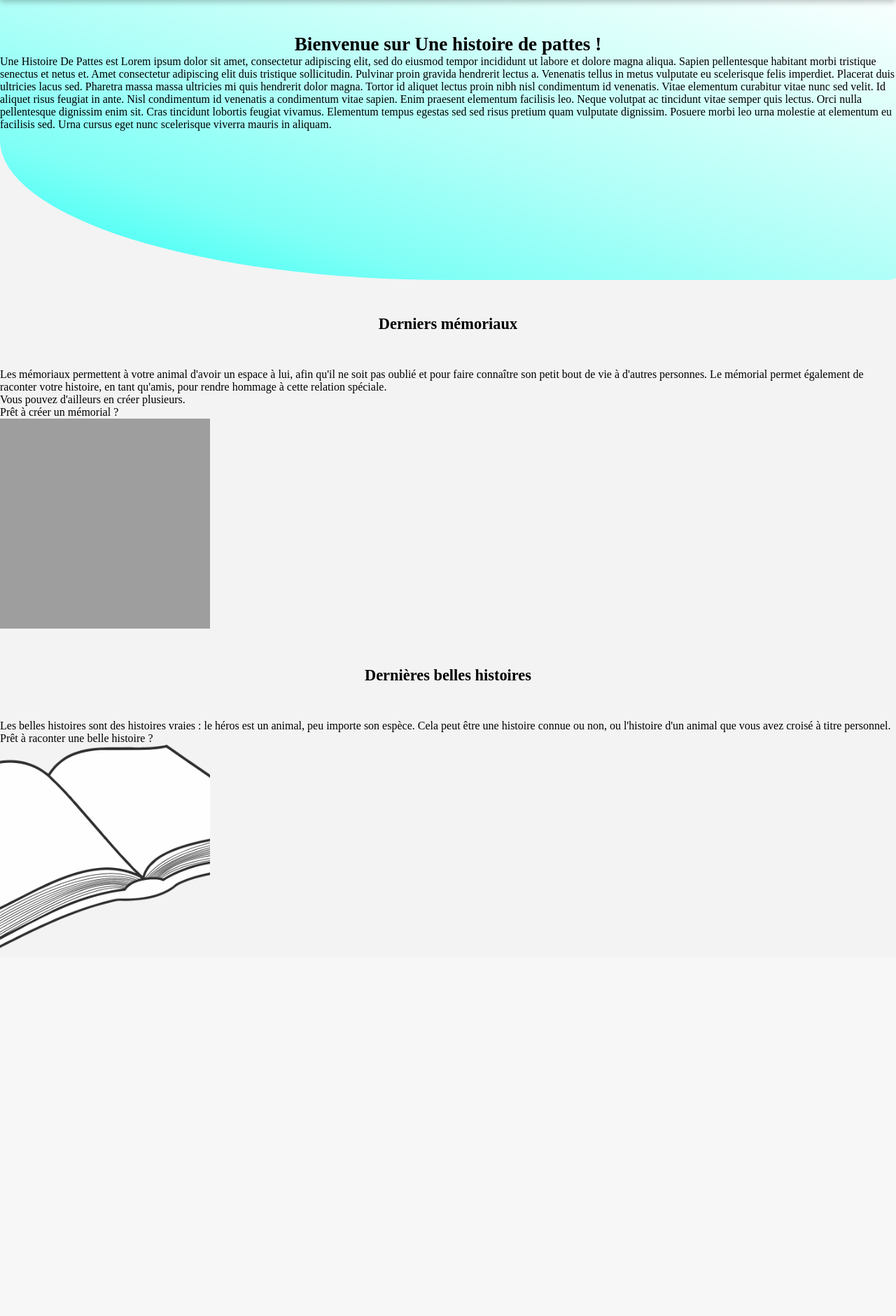
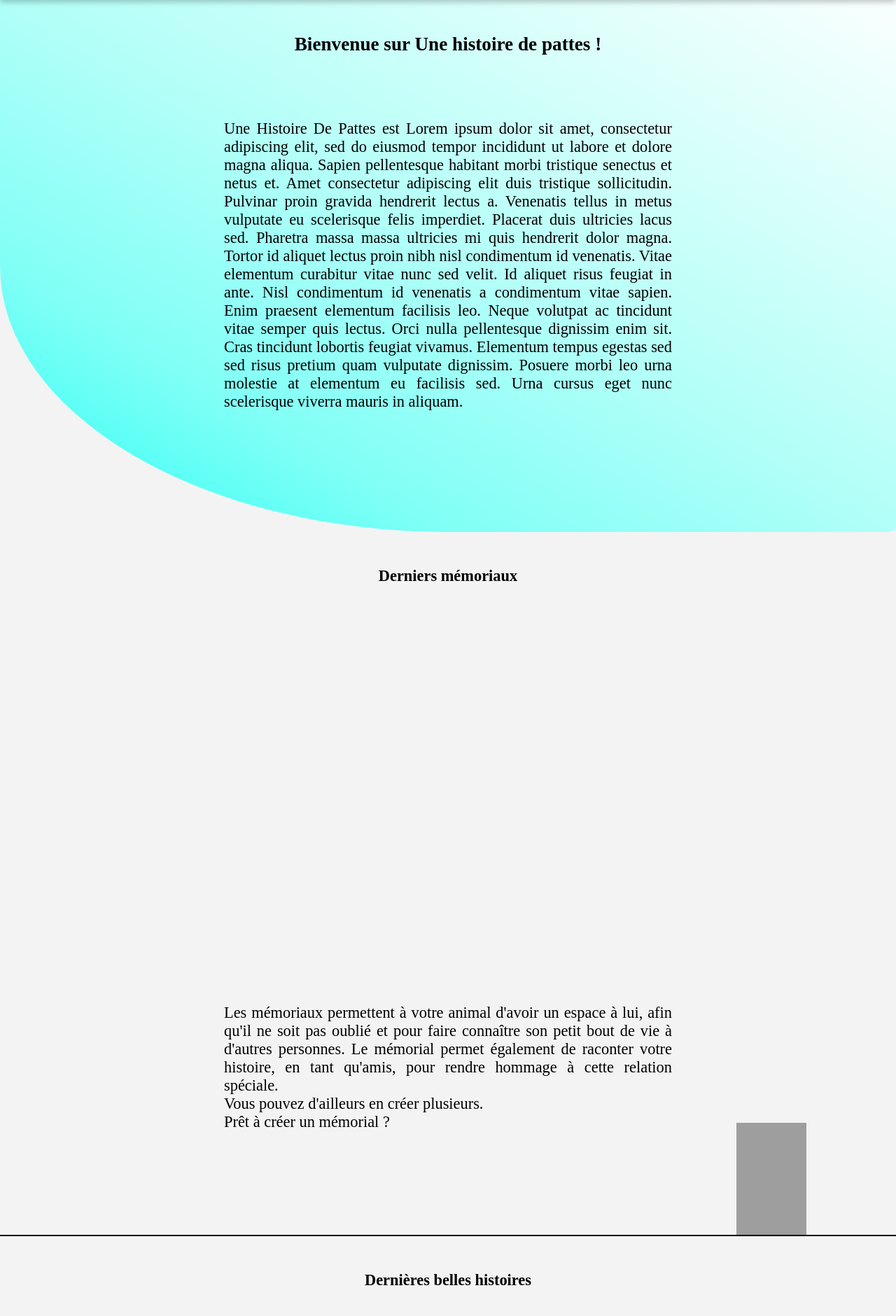
Before and after one commit to mayados/UHDP, a Symfony app: template templates/home/index.html.twig in a window 1280 px wide. Shown: the part 40-1920 px from the top of the page at 70% size. Before the commit the page ends 1395 px from the top, so only its background shows below. Run offline with Twig, Linux system fonts and the light colour scheme; the template is opened without the code that fills it, so the values that code supplies are empty; some libraries are stand-ins or nearby versions; grey boxes are pictures that could not be loaded.

Commit message:
add code homepage

```diff
--- a/public/css/home.css
+++ b/public/css/home.css
@@ -9,26 +9,25 @@ h2{
     text-align: center;
 }
 
-/* #bienvenue{
-
-} */
-
-/* #decoration{
-    height: 50vh;
-    width: 100vw;
-    position: absolute;
-    background-image: linear-gradient(to right top, #27fff5, #80fff6, #b0fff8, #d7fffa, #f9fffe);
-    z-index: -1;
-    border-bottom-left-radius: 50%;
-    border-bottom-right-radius: 1%;
-} */
-
 #bienvenue{
-    min-height: 50vh;
+    height: 95vh;
     width: 100vw;
     background-image: linear-gradient(to right top, #27fff5, #80fff6, #b0fff8, #d7fffa, #f9fffe);
     border-bottom-left-radius: 50%;
     border-bottom-right-radius: 1%;
+    display: flex;
+    flex-direction: column;
+    align-items: center;
+    gap: 50px;
+}
+
+#uhdp-description{
+    height: 500px;
+    width: 50%;
+    text-align: justify;
+    display: flex;
+    align-items: center;
+    font-size: 1.4rem;
 }
 
 #derniers-memoriaux,
@@ -37,28 +36,44 @@ h2{
     padding: 50px 30px 50px 30px;
 }
 
-#container-memoriaux-recents{
+#container-memoriaux-recents,
+#container-histoires-recentes{
+    min-height: 50vh;
     display: flex;
     align-items: center;
-    justify-content: space-between;
+    justify-content: center;
+    flex-wrap: wrap;
+    gap: 3%;
 }
 
-.memorial-recent{
+.memorial-recent ,
+.histoire-recente{
     display: flex;
     flex-direction: column;
     align-items: center;
+    flex-wrap: wrap;
     border-radius: 10px 10px 0px 0px;
-    overflow: hidden;
-    padding: 10px 10px 20px 10px;
+    padding: 20px 10px 20px 10px;
     box-shadow: rgba(0, 0, 0, 0.3) 0px 19px 38px, rgba(0, 0, 0, 0.22) 0px 15px 12px;
     transition: 1s;
-}
-
-.memorial-recent,
-figure{
+    width: 350px;
     border: 2px solid black;
 }
 
+.histoire-recente a,
+.memorial-recent a {
+    height: 100%;
+    width: 300px;
+}
+
+figure{
+    height: 300px;
+    width: 300px;
+    border: 2px solid black;
+    border-radius: 5px;
+}
+
+.histoire-recente p,
 .memorial-recent p{
     text-align: center;
     font-size: var(--figcaption);
@@ -67,12 +82,51 @@ figure{
 }
 
 img{
-    height: 300px;
-    width: 300px;
+    height: 100%;
+    width: 100%;
     object-fit: cover;
 }
 
+.histoire-recente:hover,
 .memorial-recent:hover{
     filter: grayscale();
     transform: scale(1.05);
 }
+
+/* SECTIONS EXPLICATIONS */
+#explications-memoriaux,
+#explications-histoires{
+    height: 60vh;
+    width: 100vw;
+    display: flex;
+    justify-content: center;
+    align-items: center;
+    position: relative;
+}
+
+#explications-memoriaux{
+    border-bottom: 2px solid black;
+}
+
+#explications-memoriaux .texte,
+#explications-histoires .texte{
+    width:50%;
+    font-size: 1.4rem;
+    text-align: justify;
+}
+
+#explications-memoriaux #pissenlit{
+    position: absolute;
+    height: 20vh;
+    width: 100px;
+    right: 10%;
+    bottom: 0;
+}
+
+#explications-histoires #book{
+    position: absolute;
+    height: 20%;
+    width: 220px;
+    left: 10%;
+    top: 25%;
+}
```
